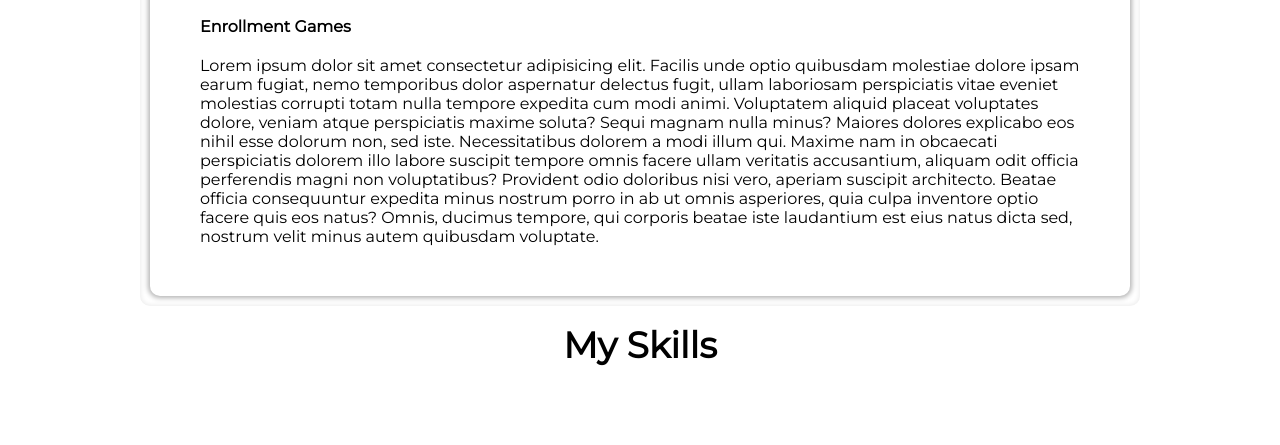
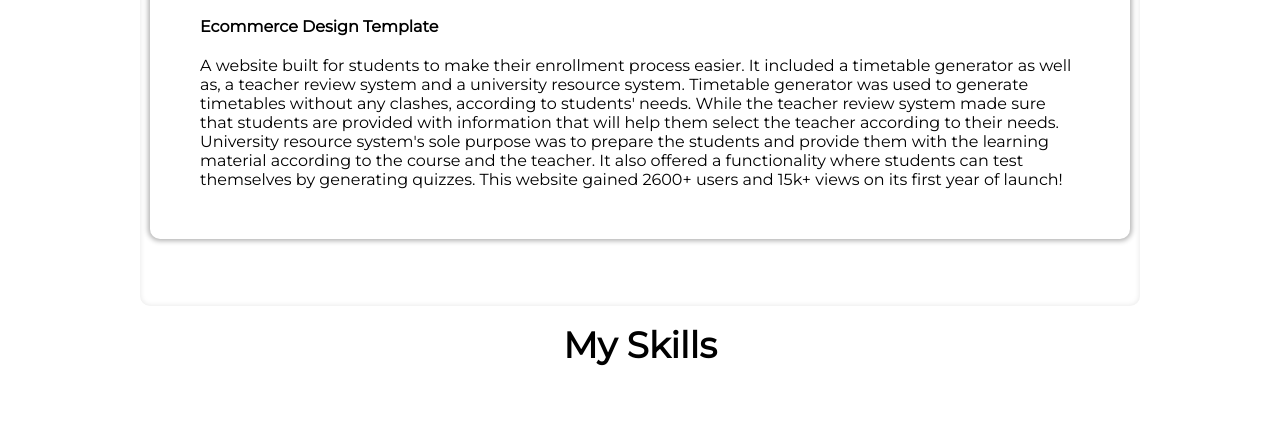
Before and after one commit to FadingShadow/portfolio-2021, a plain HTML site: page index.html in a window 1280 px wide. Shown: the part 1387-1832 px from the top of the page. Drawn offline with nearby package versions, Linux system fonts and the light colour scheme.

Commit message:
Updated text  and design.
Removed useless components and updated text of my projects!

```diff
--- a/index.html
+++ b/index.html
@@ -77,24 +77,10 @@
             />
           </div>
           <div class="description">
-            <p class="project__name">Enrollment Games</p>
+            <p class="project__name">Ecommerce Design Template</p>
             <p>
-              Lorem ipsum dolor sit amet consectetur adipisicing elit. Facilis
-              unde optio quibusdam molestiae dolore ipsam earum fugiat, nemo
-              temporibus dolor aspernatur delectus fugit, ullam laboriosam
-              perspiciatis vitae eveniet molestias corrupti totam nulla tempore
-              expedita cum modi animi. Voluptatem aliquid placeat voluptates
-              dolore, veniam atque perspiciatis maxime soluta? Sequi magnam
-              nulla minus? Maiores dolores explicabo eos nihil esse dolorum non,
-              sed iste. Necessitatibus dolorem a modi illum qui. Maxime nam in
-              obcaecati perspiciatis dolorem illo labore suscipit tempore omnis
-              facere ullam veritatis accusantium, aliquam odit officia
-              perferendis magni non voluptatibus? Provident odio doloribus nisi
-              vero, aperiam suscipit architecto. Beatae officia consequuntur
-              expedita minus nostrum porro in ab ut omnis asperiores, quia culpa
-              inventore optio facere quis eos natus? Omnis, ducimus tempore, qui
-              corporis beatae iste laudantium est eius natus dicta sed, nostrum
-              velit minus autem quibusdam voluptate.
+              A website built for students to make their enrollment process easier. It included a timetable generator as well as, a teacher review system and a university resource system. Timetable generator was used to generate timetables without any clashes, according to students' needs. While the teacher review system made sure that students are provided with information that will help them select the teacher according to their needs. University resource system's sole purpose was to prepare the students and provide them with the learning material according to the course and the teacher. It also offered a functionality where students can test themselves by generating quizzes.
+This website gained 2600+ users and 15k+ views on its first year of launch!
             </p>
           </div>
         </div>
@@ -118,24 +104,9 @@
             />
           </div>
           <div class="description">
-            <p class="project__name">Enrollment Games</p>
+            <p class="project__name">Ecommerce Design</p>
             <p>
-              Lorem ipsum dolor sit amet consectetur adipisicing elit. Facilis
-              unde optio quibusdam molestiae dolore ipsam earum fugiat, nemo
-              temporibus dolor aspernatur delectus fugit, ullam laboriosam
-              perspiciatis vitae eveniet molestias corrupti totam nulla tempore
-              expedita cum modi animi. Voluptatem aliquid placeat voluptates
-              dolore, veniam atque perspiciatis maxime soluta? Sequi magnam
-              nulla minus? Maiores dolores explicabo eos nihil esse dolorum non,
-              sed iste. Necessitatibus dolorem a modi illum qui. Maxime nam in
-              obcaecati perspiciatis dolorem illo labore suscipit tempore omnis
-              facere ullam veritatis accusantium, aliquam odit officia
-              perferendis magni non voluptatibus? Provident odio doloribus nisi
-              vero, aperiam suscipit architecto. Beatae officia consequuntur
-              expedita minus nostrum porro in ab ut omnis asperiores, quia culpa
-              inventore optio facere quis eos natus? Omnis, ducimus tempore, qui
-              corporis beatae iste laudantium est eius natus dicta sed, nostrum
-              velit minus autem quibusdam voluptate.
+              This is a website template I built using HTML5 and bootstrap for a friend of mine. It crudely shows my skillset regarding web design and development.
             </p>
           </div>
         </div>
```
